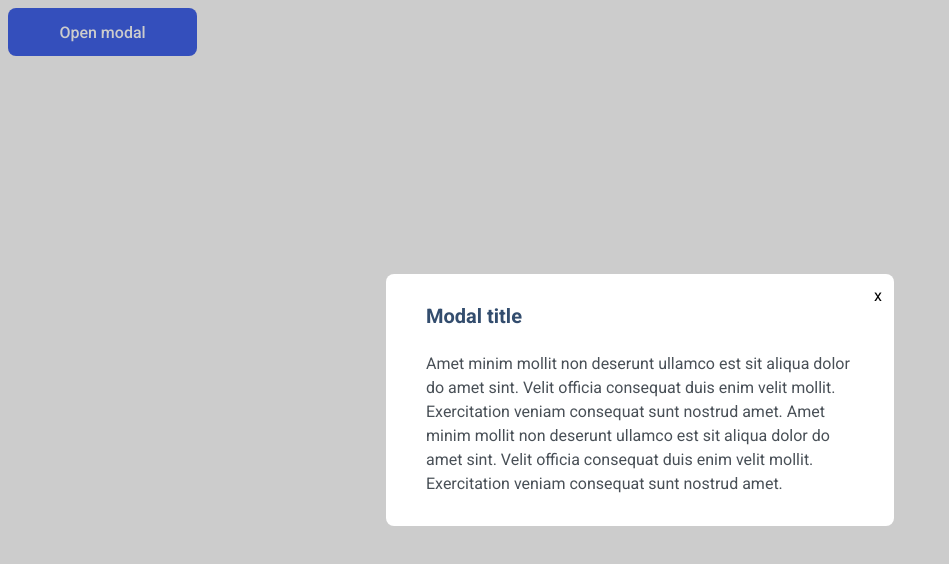
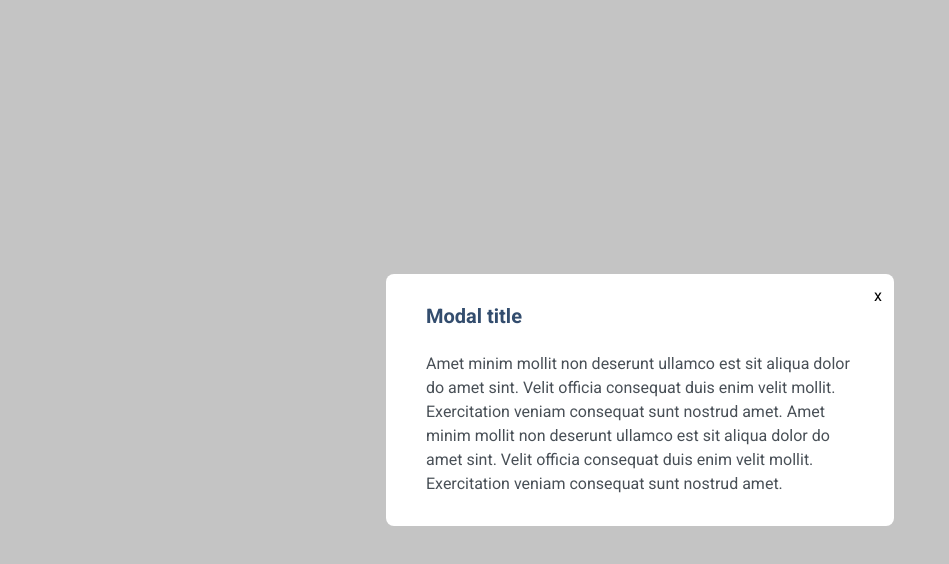
Before and after one commit to js-tasks-ru/htmlcss-20240216_dosug4, a website: page 05-lection3/02-modal/index.html in a window 1280 px wide. Both pictures are taken after a click on the button "Open modal". Shown: the whole page, without its empty margins (0-949 px from the left). Drawn offline with Linux system fonts and the light colour scheme.

Commit message:
modal fix

```diff
--- a/05-lection3/02-modal/modal.css
+++ b/05-lection3/02-modal/modal.css
@@ -1,19 +1,3 @@
-#modal-open {
-    min-width: 189px;
-    min-height: 48px;
-    border-radius: 8px;
-    background-color: #4263EB;
-    font-family: Roboto;
-    font-size: 16px;
-    font-weight: 500;
-    line-height: 19px;
-    letter-spacing: 0em;
-    text-align: center;
-    color: #FFFFFF;
-    border: none;
-}
-
-
 .modal__content {
     width: 428px;
     border-radius: 8px;
@@ -22,18 +6,7 @@
     transform: translate(-50%, -50%);
     background: white;
     padding: 30px 40px;
-    position: fixed;
-}
-
-.modal:before {
-    top: 0;
-    left: 0;
-    right: 0;
-    bottom: 0;
-    content: '';
-    background: black;
-    opacity: 0.2;
-    position: fixed;
+    position: absolute;
 }
 
 .modal__title {
@@ -59,4 +32,11 @@
 
 .modal {
     display: none;
+    top: 0;
+    left: 0;
+    right: 0;
+    bottom: 0;
+    content: '';
+    background: rgba(196, 196, 196, 1);
+    position: fixed;
 }
```
